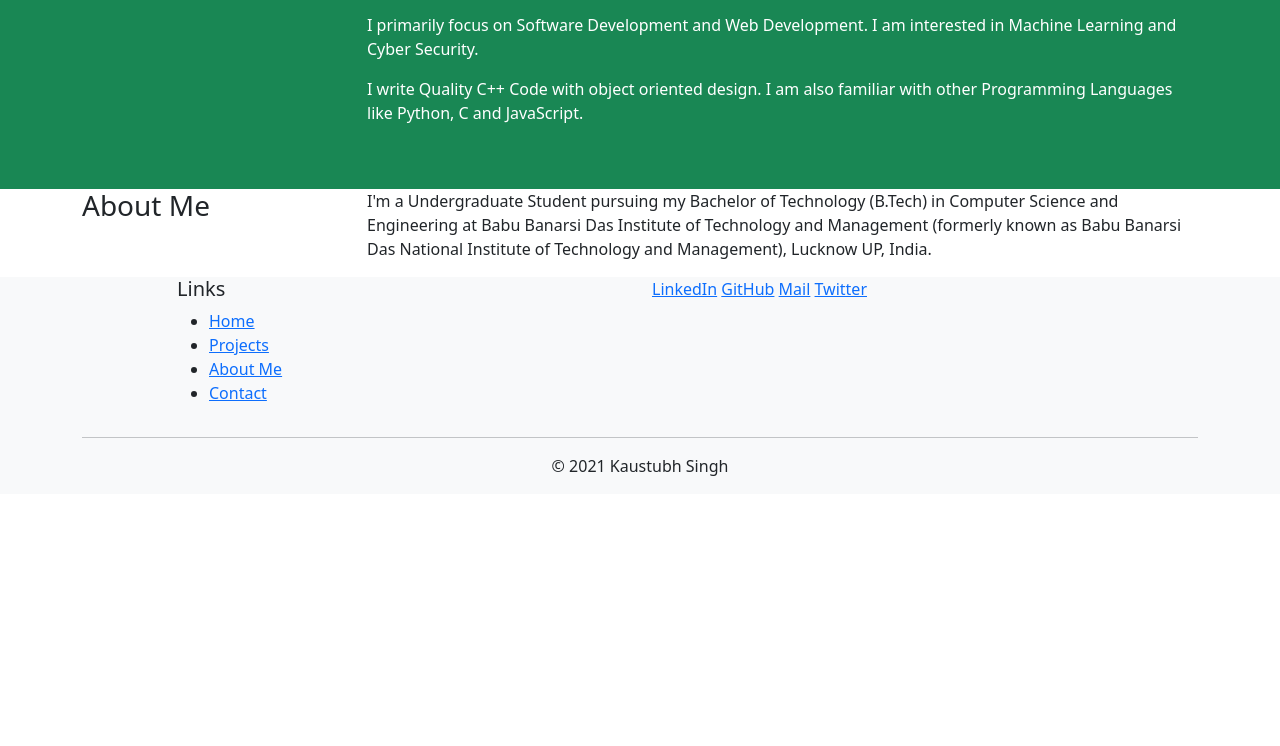
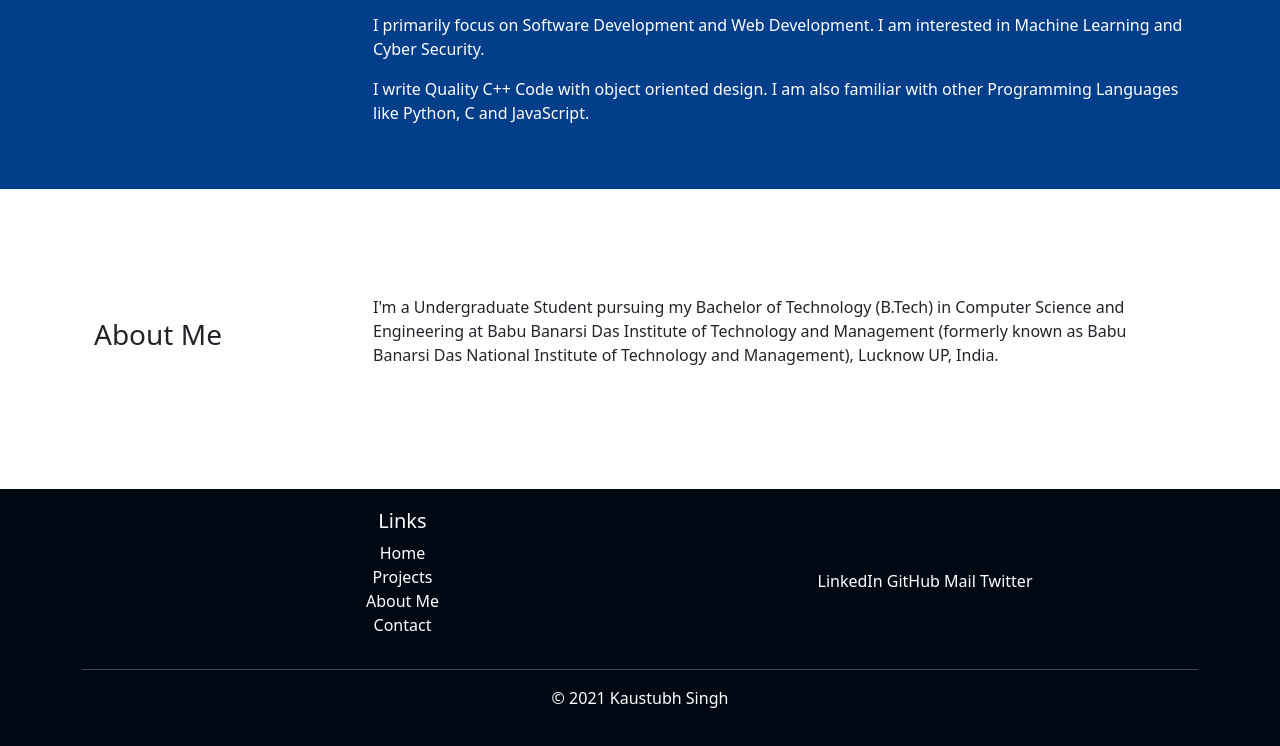
Before and after one commit to kaustubh3000/kaustubh-portfolio, a website: page index.html in a window 1280 px wide. Shown: the part 131-877 px from the top of the page. Before the commit the page ends 800 px from the top, so only its background shows below. Drawn offline with nearby package versions, Linux system fonts and the light colour scheme.

Commit message:
added styles.css file and css classes for styling

```diff
--- /dev/null
+++ b/css/styles.css
@@ -0,0 +1,31 @@
+
+.row-header {
+    margin: 0px auto;
+    padding: 0px auto;
+}
+
+.row-content {
+    margin: 0px auto;
+    padding: 40px 0px 40px 0px;
+    min-height: 300px;
+}
+
+.footer {
+    background-color: #000814;
+    color: white;
+    margin: 0px auto;
+    padding: 20px 0px 20px 0px;
+}
+
+.footer a{
+    text-decoration: none;
+    color: white;
+
+}
+
+/* bootstrap 5 has no jumotron class */
+.header-jumbotron {
+    background-color: #023E8A;
+    color: white;
+
+}
--- a/index.html
+++ b/index.html
@@ -9,14 +9,16 @@
 
     <!-- Bootstrap CSS -->
     <link rel="stylesheet" href="node_modules/bootstrap/dist/css/bootstrap.min.css">
+    <!-- CSS -->
+    <link rel="stylesheet" href="css/styles.css">
     <title>Kaustubh Singh</title>
 </head>
 
 <body>
 
-    <header class="bg-success text-white p-5">
+    <header class="p-5 header-jumbotron">
         <div class="container">
-            <div class="row">
+            <div class="row row-header">
                 <div class="col-12 col-sm-4 col-md-3">Photo</div>
                 <div class="col-12 col-sm-8 col-md-9">
                     <h1>Kaustubh Singh</h1>
@@ -29,7 +31,7 @@
     </header>
 
     <div class="container">
-        <div class="row">
+        <div class="row row-content align-items-center">
             <div class="col-sm-3">
                 <h3>About Me</h3>
             </div>
@@ -44,12 +46,12 @@
 
     </div>
 
-    <footer class="bg-light">
+    <footer class="footer">
         <div class="container">
             <div class="row">
-                <div class="col-12 col-md-5 offset-md-1">
+                <div class="col-12 col-md-5 offset-md-1 text-center">
                     <h5>Links</h5>
-                    <ul>
+                    <ul class="list-unstyled">
                         <li><a href="#">Home</a></li>
                         <li><a href="#">Projects</a></li>
                         <li><a href="#">About Me</a></li>
@@ -57,8 +59,8 @@
                     </ul>
                 </div>
 
-                <div class="col-12 col-md-6">
-                    <div>
+                <div class="col-12 col-md-6 align-self-center">
+                    <div class="text-center">
                         <a href="http://www.linkedin.com/in/">LinkedIn</a>
                         <a href="http://github.com/">GitHub</a>
                         <a href="mailto:">Mail</a>
```
